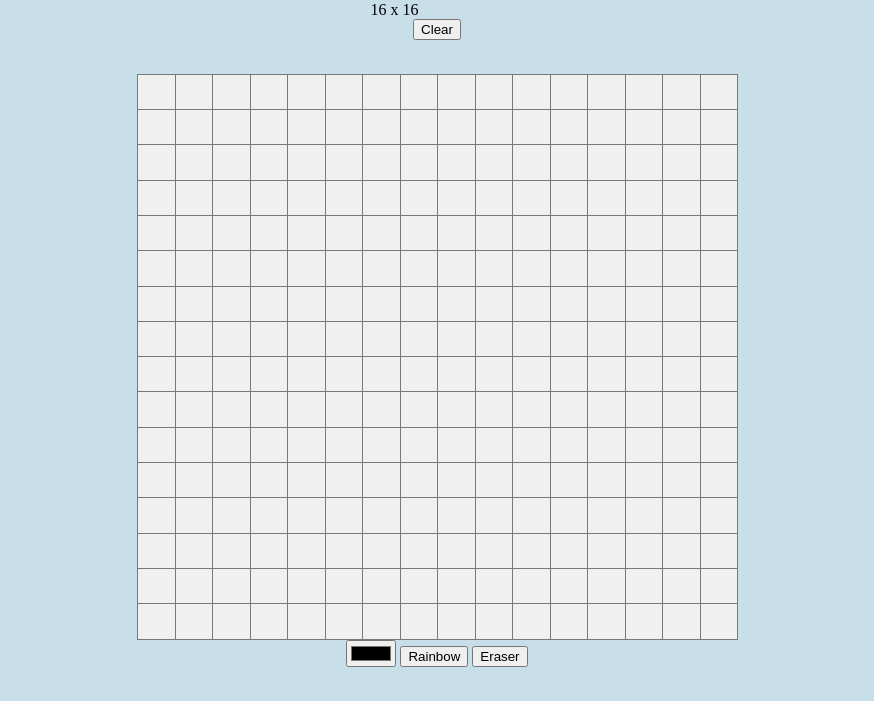
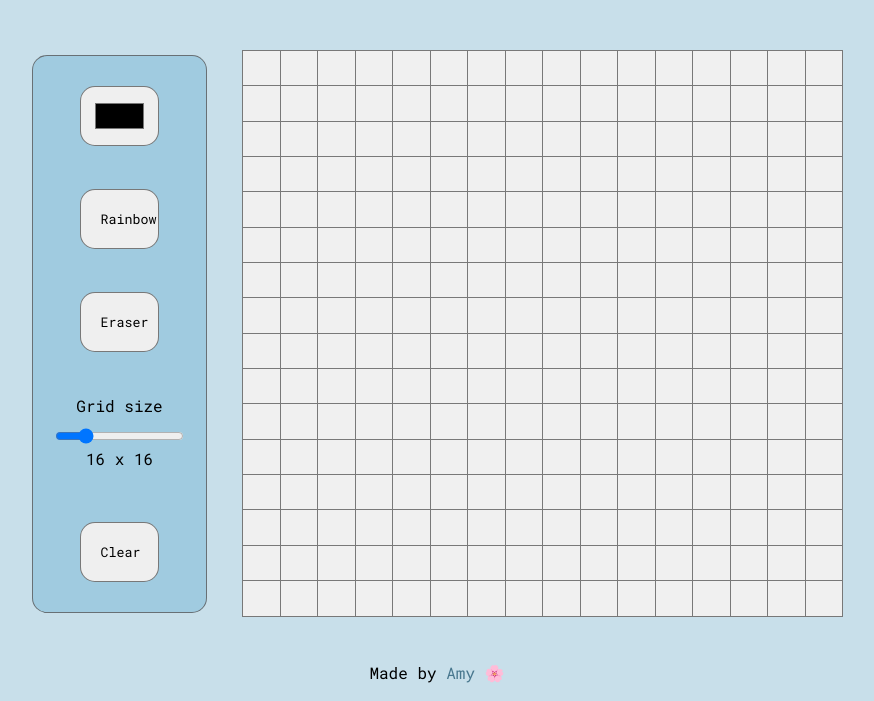
Before and after one commit to amy-justice/etch-a-sketch, a plain HTML site: page index.html in a window 1280 px wide. Shown: the part 115-816 px from the top of the page, without its empty margins (211-1085 px from the left). Drawn offline with Linux system fonts and the light colour scheme.

Commit message:
Added toolbox

```diff
--- a/index.html
+++ b/index.html
@@ -11,21 +11,32 @@
 </head>
 <body>
     <h1>Etch a Sketch</h1>
+
+    <div class="main-container">
+        <div class="tools-container">
+            <input type="color" id="line-color" value="#000000">
+
+            <button id="rainbow-button">Rainbow</button>
+            <button id="eraser-button">Eraser</button>
+
             <div class="slidecontainer">
+                <div class="slide-title">Grid size</div>
                 <input type="range" min="10" max="40" value="16" step="1" class="slider" id="change-grid">
                 <div id="grid-size-text"></div>
             </div>
             <button id="reset-btn">Clear</button>
+        </div>
+
         <div id="canvas-container">
             <div class="canvas-row">
 
             </div>
         </div>
-    <div class="tools-container">
-        <input type="color" id="line-color" value="#000000">
 
-        <button id="rainbow-button">Rainbow</button>
-        <button id="eraser-button">Eraser</button>
+    </div>
+
+    <div class="footer">
+        Made by <a href="">Amy</a> 🌸
     </div>
 </body>
 </html>
--- a/styles.css
+++ b/styles.css
@@ -12,9 +12,59 @@ body {
 }
 
 h1 {
-    font-size: 45px;
+    font-size: 55px;
     margin: 0;
+    margin-bottom: 40px;
     font-family: 'Roboto Mono', sans-serif;
+}
+
+.main-container {
+    display: flex;
+    flex-direction: row;
+    align-items: center;
+    justify-content: center;
+    gap: 0 35px;
+}
+
+.tools-container {
+    display: flex;
+    flex-direction: column;
+    align-items: center;
+    justify-content: space-between;
+    border: 1px solid rgba(90,90,90,0.8);
+    border-radius: 15px;
+    padding: 30px 20px;
+    margin-top: 35px;
+    gap: 43px 0;
+    background-color: rgb(160, 203, 224);
+}
+
+.tools-container button {
+    border: 1px solid rgba(90,90,90,0.8);
+    border-radius: 15px;
+    padding: 20px;
+    font-family: 'Roboto Mono', sans-serif;
+    width: 60%;
+}
+
+.tools-container button:hover {
+    cursor: pointer;
+}
+
+#grid-size-text, .slide-title {
+    font-family: 'Roboto Mono', sans-serif;
+    font-size: 16px;
+    text-align: center;
+    margin-bottom: 10px;
+}
+
+input[type="color"] {
+    border: 1px solid rgba(90,90,90,0.8);
+    border-radius: 15px;
+    padding: 12px;
+    font-family: 'Roboto Mono', sans-serif;
+    width: 60%;
+    height: 60px;
 }
 
 #canvas-container {
@@ -42,3 +92,14 @@ h1 {
     margin: -1px -1px 0 0;
     flex: 1;
 }
+
+.footer {
+    font-family: "Roboto Mono", san-serif;
+    font-size: 16px;
+    margin-top: 45px;
+}
+
+.footer a {
+    text-decoration: none;
+    color: rgb(72, 119, 142);
+}
```
Lines whose indentation alone changed are shown as unchanged.
